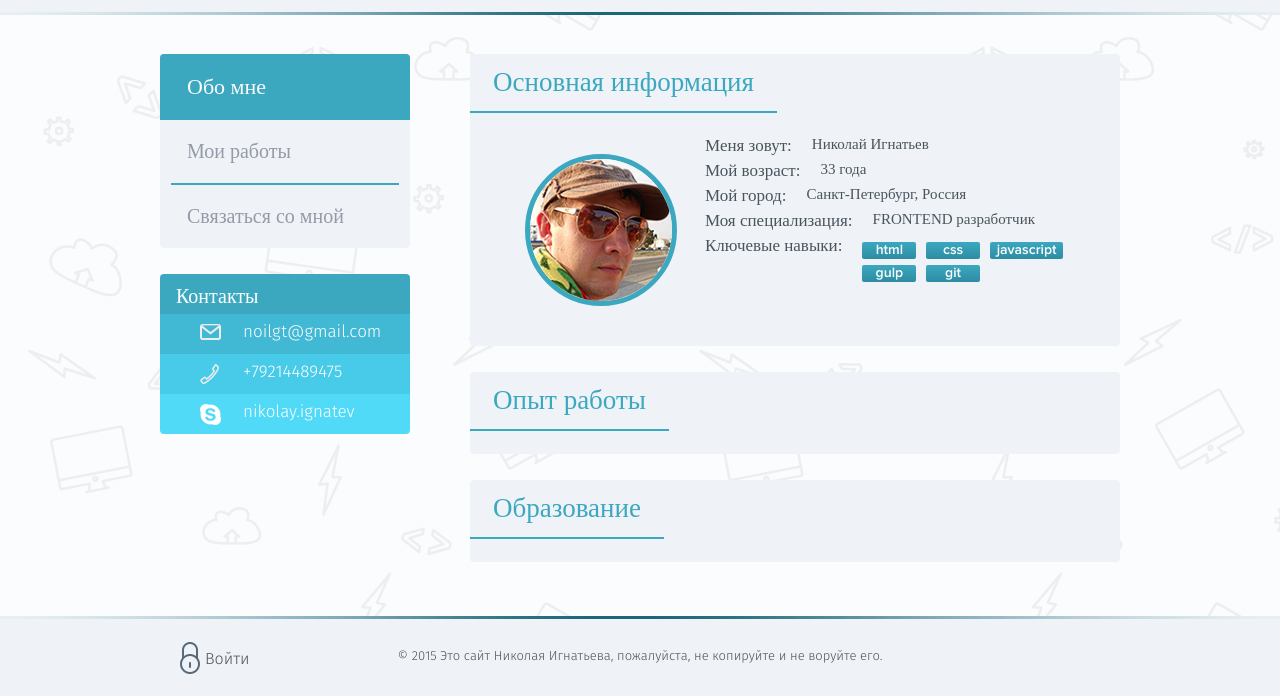
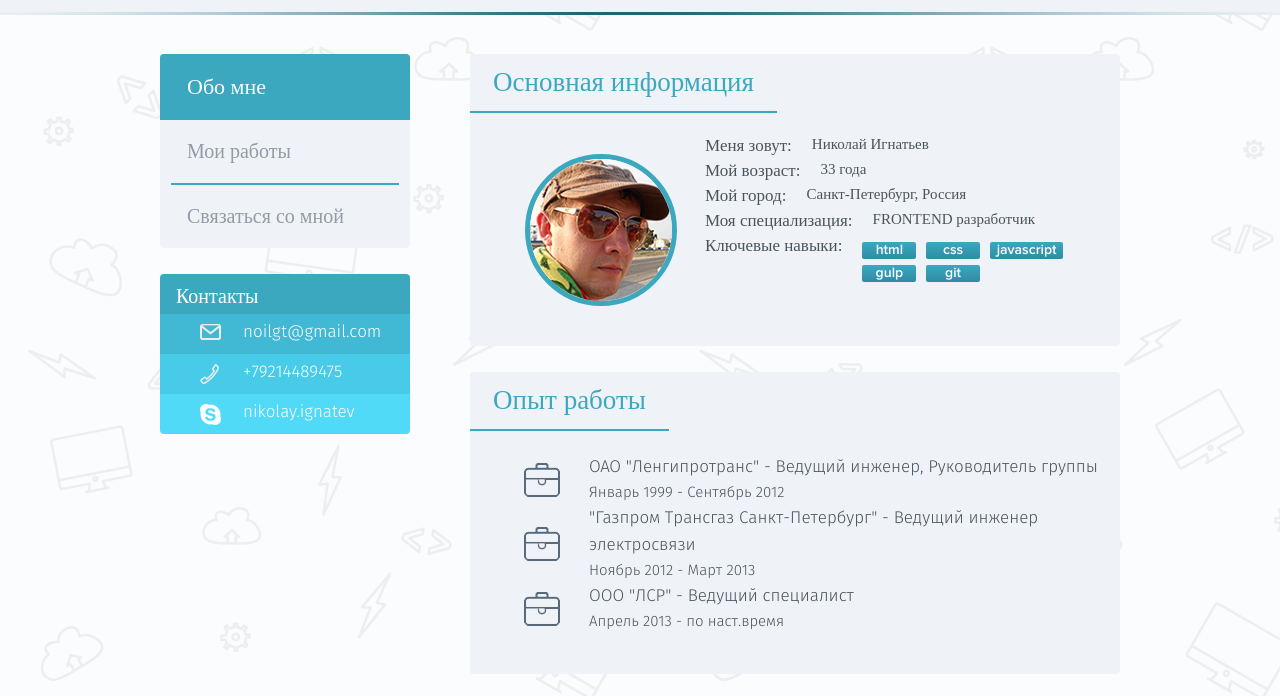
Before and after one commit to cyb3rD/LS_Portfolio, a website: page app/index.html in a window 1280 px wide. Shown: the part 104-800 px from the top of the page. Drawn offline with nearby package versions, Linux system fonts and the light colour scheme; a web font is replaced by a local one.

Commit message:
Added workplaces section

```diff
--- a/app/css/content.css
+++ b/app/css/content.css
@@ -94,3 +94,29 @@
 	min-width: 40px;
 	text-align: center;
 }
+
+.description {
+	list-style-type: none;
+    padding: 0px;
+    margin: 0px;
+}
+
+.info {
+	margin-left: 54px;
+	background-repeat: no-repeat;
+    background-position: 0px center;
+}
+
+.work {
+	background-image: url('../img/work.png');
+}
+.title {
+	margin-left: 65px;
+	font-size: 17px;
+}
+
+.time {
+	margin-left: 65px;
+	font-family: 'fira_sanslight';
+	font-size: 15px;
+}
--- a/app/index.html
+++ b/app/index.html
@@ -128,7 +128,26 @@
 
 				<section class="aboutbox">
 					<h2 class="aboutbox-header">Опыт работы</h2>
+					<div class="aboutbox-body clearfix">
+						<ul class="description">
+							<li class="info work">
+								<div class="title">ОАО "Ленгипротранс" - Ведущий инженер, Руководитель группы</div>
+								<div class="time">Январь 1999 - Сентябрь 2012</div>
+							</li>
+
+							<li class="info work">
+								<div class="title">"Газпром Трансгаз Санкт-Петербург" - Ведущий инженер электросвязи</div>
+								<div class="time">Ноябрь 2012 - Март 2013</div>
+							</li>
+
+							<li class="info work">
+								<div class="title">ООО "ЛСР" - Ведущий специалист</div>
+								<div class="time">Апрель 2013 - по наст.время</div>
+							</li>
+						</ul>
+					</div>
 				</section>
+
 				<section class="aboutbox">
 					<h2 class="aboutbox-header">Образование</h2>
 				</section>
```
